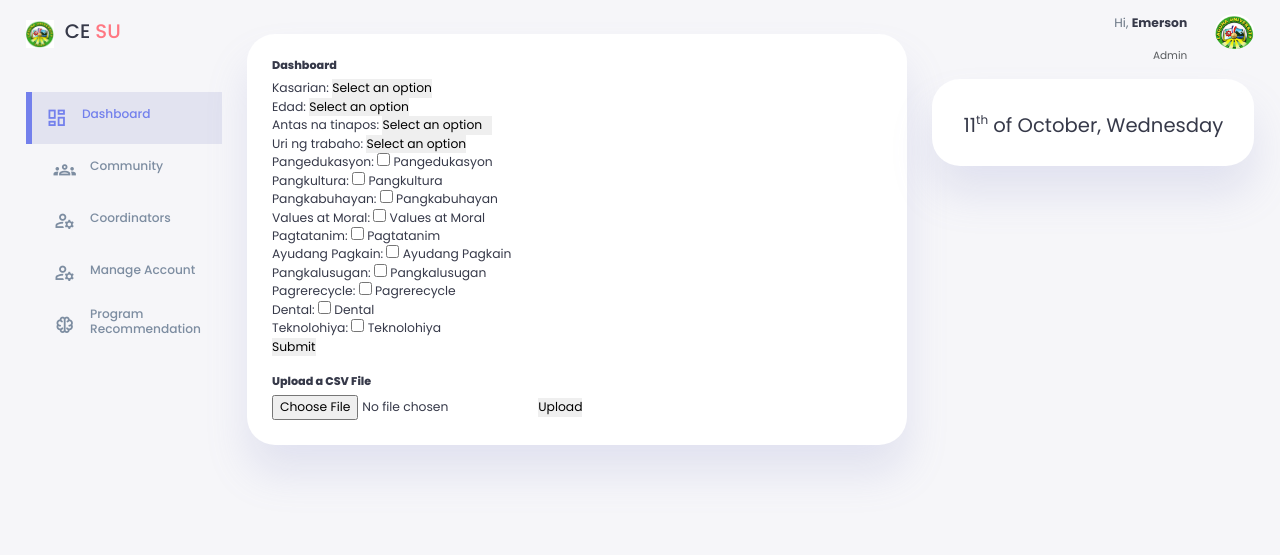
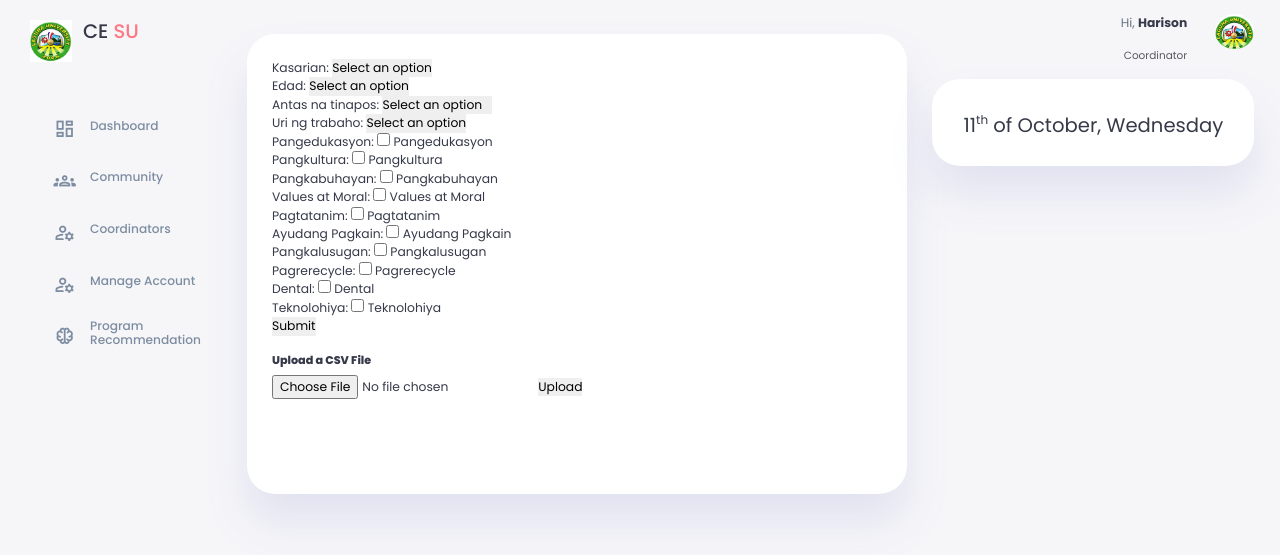
Before and after one commit to Emerson0607/DSS-CESU, a Flask app: page /program in a window 1280 px wide. Shown: the top 555 px of the page. Run offline with Flask 3, Linux system fonts and the light colour scheme; a user stored in the database is signed in; parts of the project's set-up code (start-up, migrations or seed data) failed here and were passed over; some libraries are stand-ins or nearby versions.

Commit message:
current_user and role

```diff
--- a/main/routes/randomForestRoute.py
+++ b/main/routes/randomForestRoute.py
@@ -1,13 +1,30 @@
-from flask import Blueprint, render_template, redirect, url_for, flash, session, request
+from flask import Blueprint, render_template, redirect, url_for, flash, session, request, g
 from sklearn.impute import SimpleImputer
 from collections import Counter
 import pandas as pd
 import joblib
+from main.models.dbModel import User
 
 randomForest_Route = Blueprint('randomForest', __name__)
 
 model_path = 'cesu.pkl'
 model1 = joblib.load(model_path)
+
+
+def get_current_user():
+    if 'user_id' in session:
+        # Assuming you have a User model or some way to fetch the user by ID
+        user = User.query.get(session['user_id'])
+        if user:
+            return user.firstname, user.role
+    return None, None
+@randomForest_Route.before_request
+def before_request():
+    g.current_user, g.current_role = get_current_user()
+
+@randomForest_Route.context_processor
+def inject_current_user():
+    return dict(current_user=g.current_user, current_role=g.current_role)
 
 
 
--- a/main/static/css/admin_dashboard.css
+++ b/main/static/css/admin_dashboard.css
@@ -147,13 +147,14 @@ aside .top{
 
 aside .logo{
     display: flex;
+    margin-left: 0.3rem;
     gap: 0.8rem;
 
 }
 
 aside .logo img{
-    width: 2rem;
-    height: 2rem;
+    width: 3rem;
+    height: 3rem;
 }
 
 aside .close{
@@ -163,7 +164,6 @@ aside .close{
 /*=================SIDEBAR===================*/
 
 aside .sidebar{
-
     display: flex;
     flex-direction: column;
     height: 86vh;
@@ -194,23 +194,28 @@ aside .sidebar a span{
 
 
 
-aside .sidebar a.active{
-    background: var(--color-light);
-    color: var(--color-primary);
-    margin-left: 0;
-}
+aside .sidebar a.active {
+    background: var(--color-light) !important;
+    color: var(--color-primary) !important;
+    margin-left: 0 !important;
+  }
 
-aside .sidebar a.active::before{
-    content: "";
-    width: 6px;
-    height: 100%;
-    background: var(--color-primary);
-}
+  aside .sidebar a.active::before {
+    content: "" !important;
+    width: 6px !important;
+    height: 100% !important;
+    background: var(--color-primary) !important;
+  }
 
-aside .sidebar a.active span{
-    color: var(--color-primary);
-    margin-left: calc(1rem -3px);
-}
+  aside .sidebar a.active span {
+    color: var(--color-primary) !important;
+    margin-left: calc(1rem - 3px) !important;
+  }
+
+
+
+
+
 
 aside .sidebar a:hover{
     color: var(--color-primary);
@@ -225,6 +230,7 @@ aside .sidebar a:hover span{
 /*============ MAIN ====================*/
 main{
     margin-top: 1.4rem;
+
 
 }
 
@@ -246,6 +252,7 @@ main .insights{
     display: grid;
     grid-template-columns: repeat(3, 1fr);
     gap: 1.6rem;
+    margin-top: 2rem;
 }
 
 main .insights > div{
@@ -303,18 +310,6 @@ main .insights svg circle{
     transform: translate(8px, 8px);
 }
 
-main .insights .sales svg circle{
-    stroke-dasharray: 200;
-    stroke-dashoffset: -30;
-}
-main .insights .expenses svg circle{
-    stroke-dasharray: 80;
-    stroke-dashoffset: 20;
-}
-main .insights .income svg circle{
-    stroke-dasharray: 110;
-    stroke-dashoffset: 35;
-}
 main .insights .progress .number{
     position: absolute;
     top: 0;
@@ -578,6 +573,7 @@ main .coordinators a{
         display: none;
         left: -100%;
         animation: showMenu 400ms ease forwards;
+
     }
 
     @keyframes showMenu {
@@ -609,6 +605,7 @@ main .coordinators a{
     }
 
     main{
+
         margin-top: 8rem;
         padding: 0 1rem;
     }
--- a/main/static/js/admin_dashboard.js
+++ b/main/static/js/admin_dashboard.js
@@ -4,9 +4,11 @@ const closeBtn = document.querySelector("#close-btn");
 const themeToggler = document.querySelector(".theme-toggler");
 const changeColor = document.querySelector(".right .top .theme-toggle span");
 
+
 //show sidebar
 menuBtn.addEventListener('click', () => {
     sideMenu.style.display = 'block';
+    sideMenu.style.float ='left';
 })
 
 //close sidebar
--- a/main/templates/admin_dashboard.html
+++ b/main/templates/admin_dashboard.html
@@ -31,24 +31,24 @@
                 </div>
             </div>
             <div class="sidebar">
-                <a href="{{ url_for('admin.dashboard') }}" class="active">
+                <a href="{{ url_for('admin.dashboard') }}" class="sidebar-link">
                     <span class="material-symbols-sharp">dashboard</span>
                     <h3>Dashboard</h3>
                 </a>
-                <a href="{{ url_for('dbModel.manage_community') }}">
+                <a href="{{ url_for('dbModel.manage_community') }} " class="sidebar-link">
                     <span class="material-symbols-sharp" >groups</span>
                     <h3>Community</h3>
                 </a>
-                <a href="#">
+                <a href="#" class="sidebar-link">
                     <span class="material-symbols-sharp">manage_accounts</span>
                     <h3>Coordinators</h3>
                 </a>
-                <a href="{{ url_for('dbModel.manage_account') }}">
+                <a href="{{ url_for('dbModel.manage_account') }}"class="sidebar-link">
                     <span class="material-symbols-sharp">manage_accounts</span>
                     <h3>Manage Account</h3>
                 </a>
 
-                <a href="{{ url_for('randomForest.program') }}">
+                <a href="{{ url_for('randomForest.program') }}"class="sidebar-link">
                     <span class="material-symbols-sharp">neurology</span>
                     <h3>Program Recommendation</h3>
                 </a>
@@ -57,6 +57,8 @@
         </aside>
         <main>
             {% block content %}{% endblock %}
+
+            <div class="space" style="margin-top: 5rem;"></div>
         </main>
         <div class="right">
             <div class="top">
@@ -69,8 +71,8 @@
                 </div>
                 <div class="profile">
                     <div class="profile-info">
-                        <p>Hi, <b>Emerson</b></p>
-                        <small class="text-muted">Admin</small>
+                        <p>Hi, <b>{{current_user}}</b></p>
+                        <small class="text-muted">{{current_role}}</small>
                     </div>
                     <div class="profile-photo" id="profile-photo" onclick="toggleDropdown()">
                         <img src="/static/images/lu_logo.png" alt="">
@@ -96,11 +98,48 @@
     </div>
 
 
+ <script src="/static/js/admin_dashboard.js"></script>
+ <script src="https://code.jquery.com/jquery-3.6.0.min.js"></script>
+<script src="https://cdn.jsdelivr.net/npm/bootstrap@5.3.2/dist/js/bootstrap.bundle.min.js" integrity="sha384-C6RzsynM9kWDrMNeT87bh95OGNyZPhcTNXj1NW7RuBCsyN/o0jlpcV8Qyq46cDfL" crossorigin="anonymous"></script>
+
+<script>
+  document.addEventListener("DOMContentLoaded", function() {
+  const sidebarLinks = document.querySelectorAll(".sidebar-link");
+
+  sidebarLinks.forEach(function(link) {
+    link.addEventListener("click", function(event) {
+      // Prevent the default behavior of the link temporarily
+      event.preventDefault();
+
+      // Add "active" class to the clicked link
+      link.classList.add("active");
+
+      // Store the active link information in local storage
+      localStorage.setItem("activeLink", link.getAttribute("href"));
+
+      // Wait for a short period (e.g., 500 milliseconds) to let the styles apply
+      setTimeout(() => {
+        // Remove the "active" class
+        link.classList.remove("active");
+
+        // Perform the navigation to the link's href after a delay
+        window.location.href = link.getAttribute("href");
+      }, 10); // Adjust the delay as needed
+    });
+  });
+
+  // Check if there is an active link in local storage and apply the "active" class
+  const activeLink = localStorage.getItem("activeLink");
+  if (activeLink) {
+    const activeLinkElement = document.querySelector(`[href="${activeLink}"]`);
+    if (activeLinkElement) {
+      activeLinkElement.classList.add("active");
+    }
+  }
+});
 
 
 
- <script src="/static/js/admin_dashboard.js"></script>
- <script src="https://code.jquery.com/jquery-3.6.0.min.js"></script>
-<script src="https://cdn.jsdelivr.net/npm/bootstrap@5.3.2/dist/js/bootstrap.bundle.min.js" integrity="sha384-C6RzsynM9kWDrMNeT87bh95OGNyZPhcTNXj1NW7RuBCsyN/o0jlpcV8Qyq46cDfL" crossorigin="anonymous"></script>
+</script>
 </body>
 </html>
--- a/main/templates/program.html
+++ b/main/templates/program.html
@@ -2,7 +2,7 @@
 {% block content %}
 <div class="csvCard">
     <div class="sales">
-    <h1>Dashboard</h1>
+
             <!--For one row-->
             <form method="POST" action="{{ url_for('randomForest.programOneRow') }}">
                 <label for="Kasarian">Kasarian:</label>
@@ -114,16 +114,11 @@
             <!--For file-->
             <br>
 
-<h1>Upload a CSV File</h1>
-<form method="POST" action="{{ url_for('randomForest.programWithCSV') }}" enctype="multipart/form-data" id="upload-form">
-    <input type="file" name="csv_file">
-    <input type="submit" value="Upload" id="submit-button">
-</form>
-
-<div id="result-container">
-    <!-- Result content will be displayed here -->
-</div>
-
+            <h1>Upload a CSV File</h1>
+            <form method="POST" action="{{ url_for('randomForest.programWithCSV') }}" enctype="multipart/form-data" id="upload-form">
+                <input type="file" name="csv_file">
+                <input type="submit" value="Upload" id="submit-button">
+            </form>
 <script>
     // Attach an event handler for the form submission
     $('#upload-form').on('submit', function(event) {
```
Also changed, not shown: main/routes/adminRoute.py (+1 -7 lines), main/routes/dbModelRoute.py (+24 -5 lines), main/templates/dashboard.html (+0 -8 lines), main/templates/test.html (deleted, +0 -16 lines).
